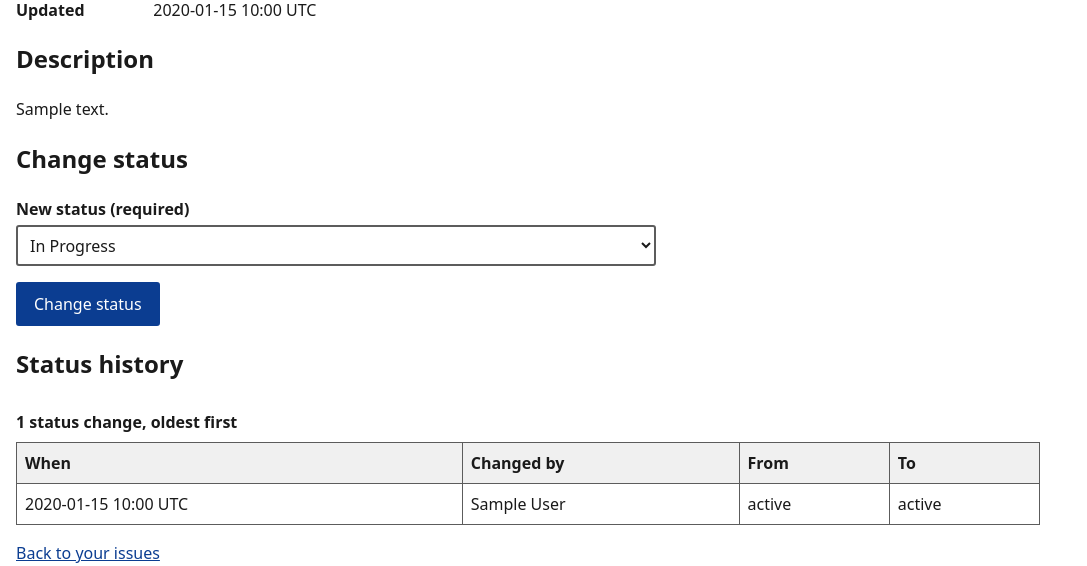
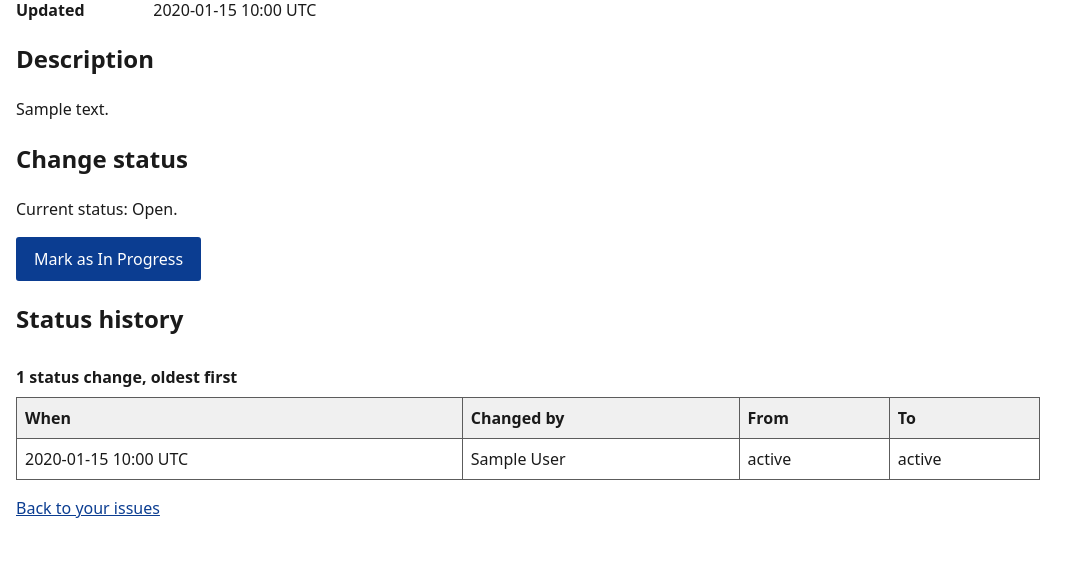
Before and after one commit to Yashvardhan-Chaudhry/a11yTrack, a Flask app: page /issues/1 in a window 1280 px wide. Shown: the part 332-898 px from the top of the page, without its empty margins (0-1087 px from the left). After the commit the page ends 850 px from the top, so only its background shows below. Run offline with Flask 3, Linux system fonts and the light colour scheme; the visitor is signed in with stand-in values (Sample User, id 1); tables that the repository leaves empty hold one stand-in row (values such as "Sample post").

Commit message:
Detail page: one button per allowed status transition instead of a select

```diff
--- a/app/static/style.css
+++ b/app/static/style.css
@@ -52,6 +52,7 @@ fieldset { border: 1px solid var(--border); padding: .75rem 1rem; margin: 0 0 1r
 .details dt { font-weight: 600; }
 .details dd { margin: 0; overflow-wrap: anywhere; }
 .description { white-space: pre-wrap; max-width: 40rem; }
+.actions { display: flex; flex-wrap: wrap; gap: .5rem; }
 
 table { border-collapse: collapse; width: 100%; margin-top: 1rem; }
 caption { text-align: left; font-weight: 600; padding: .5rem 0; }
--- a/app/templates/issue_detail.html
+++ b/app/templates/issue_detail.html
@@ -40,15 +40,12 @@
   {% if targets %}
     <form method="post" action="{{ url_for('main.issue_status', issue_id=issue.id) }}">
       <input type="hidden" name="version" value="{{ issue.version }}">
-      <div class="field">
-        <label for="to_status">New status (required)</label>
-        <select id="to_status" name="to_status">
-          {% for t in targets %}
-            <option value="{{ t }}">{{ t }}</option>
-          {% endfor %}
-        </select>
+      <p>Current status: {{ issue.status }}.</p>
+      <div class="actions">
+        {% for t in targets %}
+          <button type="submit" name="to_status" value="{{ t }}">{{ 'Reopen issue' if t == 'Reopened' else 'Mark as ' ~ t }}</button>
+        {% endfor %}
       </div>
-      <button type="submit">Change status</button>
     </form>
   {% else %}
     <p>Closed is final; no further status changes. A regression is a new issue.</p>
```
Also changed, not shown: claude.md (+1 -1 lines), tests/test_workflow.py (+3 -2 lines), README.md.
